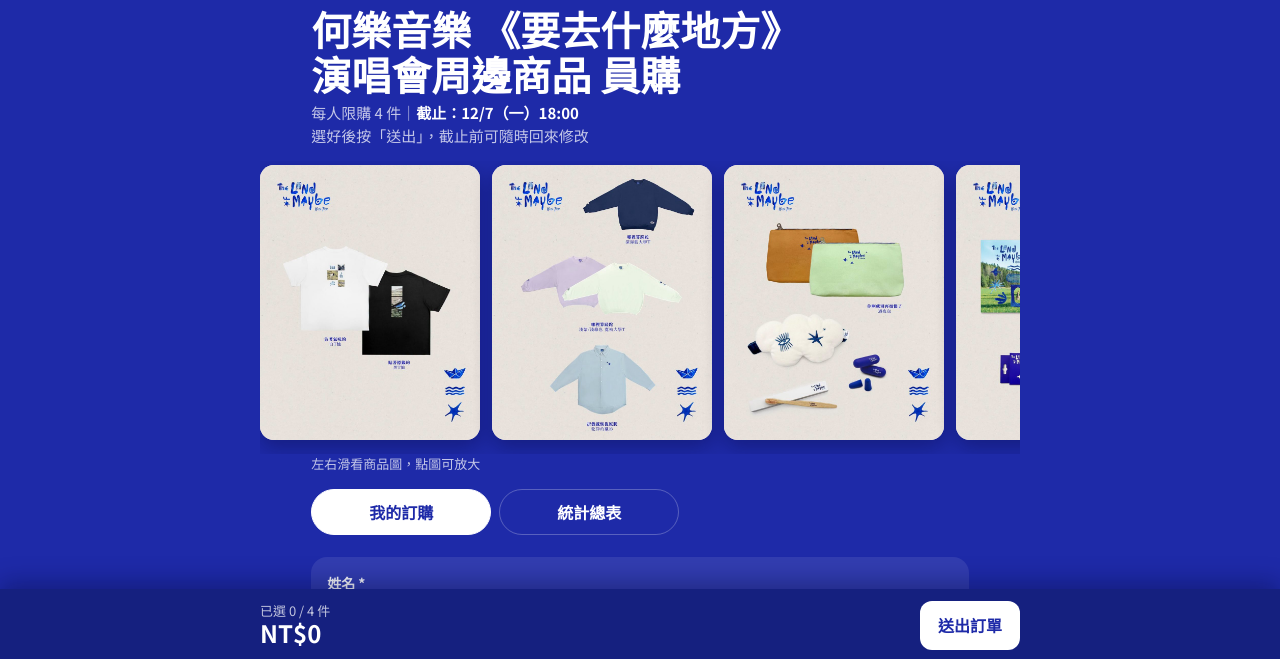
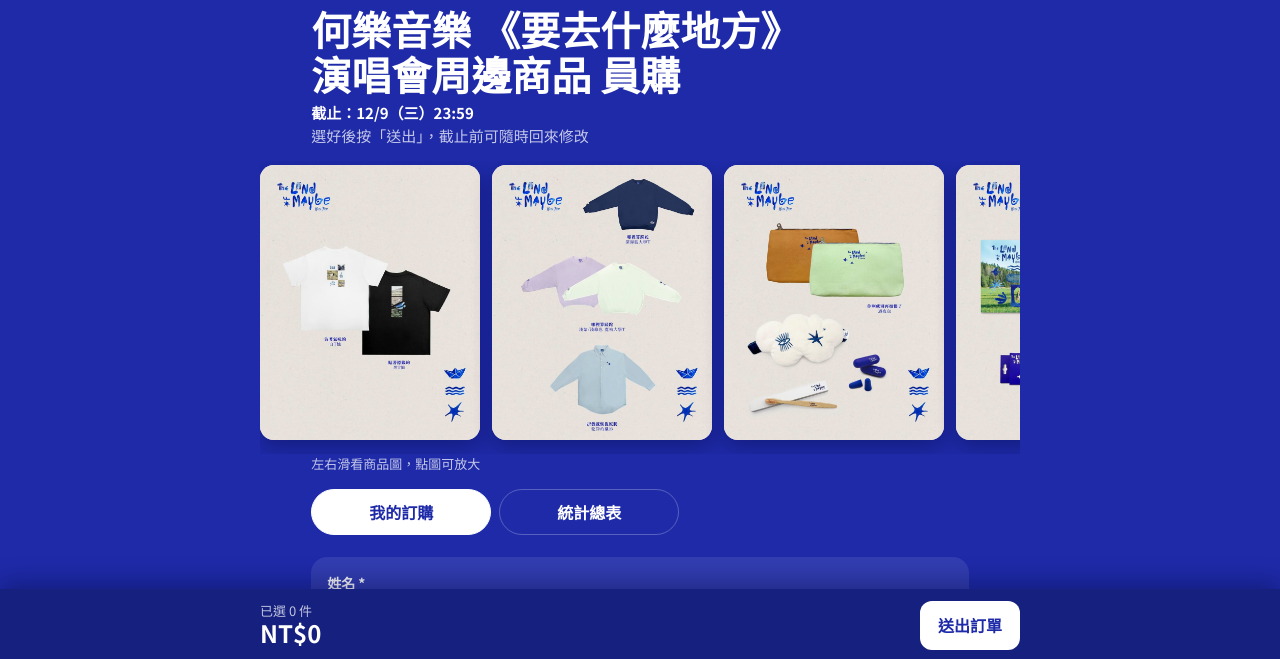
Before and after one commit to yiningningning727/yuangou, a plain HTML site: page index.html in a window 1280 px wide. Shown: the part 138-797 px from the top of the page. Drawn offline with Linux system fonts and the light colour scheme.

Commit message:
改為朋友填單：取消限購、截止改 12/9 23:59，並優化同名提示
Co-Authored-By: Claude Opus 4.8 <noreply@anthropic.com>
Claude-Session: https://claude.ai/code/session_01DGc4WFTNfdHng3dgCdtGF9

```diff
--- a/index.html
+++ b/index.html
@@ -94,7 +94,7 @@ table{font-size:13px}.stack thead{display:none}.stack tr{display:grid;padding-bl
   <div class="wrap">
     <img class="logo" src="img/logo.png" alt="The Land of Maybe — Hebe Tien" width="524" height="296">
     <h1>何樂音樂 《要去什麼地方》<br>演唱會周邊商品 員購</h1>
-    <p>每人限購 4 件｜<b id="dl">截止：12/7（一）18:00</b><br>選好後按「送出」，截止前可隨時回來修改</p>
+    <p><b id="dl">截止：12/9（三）23:59</b><br>選好後按「送出」，截止前可隨時回來修改</p>
     <svg class="deco" viewBox="0 0 92 120" fill="none" stroke="currentColor" stroke-width="4" stroke-linecap="round" stroke-linejoin="round" aria-hidden="true">
       <path d="M10 22h72l-12 16H22z" fill="currentColor" fill-opacity=".25"/><path d="M46 22V6l14 12"/>
       <path d="M8 60q9-8 19 0t19 0 19 0 19 0"/><path d="M8 74q9-8 19 0t19 0 19 0 19 0"/>
@@ -153,7 +153,7 @@ table{font-size:13px}.stack thead{display:none}.stack tr{display:grid;padding-bl
 </main>
 
 <div class="bar" id="bar"><div class="wrap">
-  <div class="t"><small id="b-sub">已選 0 / 4 件</small><b id="b-amt">NT$0</b></div>
+  <div class="t"><small id="b-sub">已選 0 件</small><b id="b-amt">NT$0</b></div>
   <button class="btn" id="save" type="button">送出訂單</button>
 </div></div>
 
@@ -203,8 +203,8 @@ const SIZE={'tee-black':TEE,'tee-white':TEE,
  'sweat-navy':{h:['尺寸','肩寬','胸寬','衣長','袖長','領圍'],r:[['S/M ①',58,59,69,56,19],['L/XL ②',61,62,73,59,20.5]]},
  'sweat-purple':WIDE,'sweat-green':WIDE};
 const sizeHTML=id=>{const t=SIZE[id];if(!t)return'';return `<details class="sz"><summary>尺寸表</summary><div class="scroll"><table><thead><tr>${t.h.map((h,i)=>`<th${i?' class="n"':''}>${h}</th>`).join('')}</tr></thead><tbody>${t.r.map(row=>`<tr>${row.map((c,i)=>`<td${i?' class="n"':''}>${c}</td>`).join('')}</tr>`).join('')}</tbody></table></div><p class="szn">平量，單位 cm，±2 cm 屬正常誤差</p></details>`};
-const MAX=4;
-const DEADLINE=new Date('2026-12-07T18:00:00+08:00').getTime();
+const MAX=99; // 每格數量上限（防打錯），總件數不限
+const DEADLINE=new Date('2026-12-09T23:59:59+08:00').getTime();
 P.forEach(p=>p.pimg='img/p/'+p.id+'.jpg');
 const closed=()=>Date.now()>DEADLINE;
 const $=id=>document.getElementById(id);
@@ -246,9 +246,9 @@ function syncForm(){
   document.querySelectorAll('output[data-q]').forEach(o=>o.textContent=draft[o.dataset.q]||0);
   document.querySelectorAll('.item').forEach(el=>{const id=el.dataset.p;el.classList.toggle('on',Object.keys(draft).some(k=>k.startsWith(id+'|')&&draft[k]>0))});
   const t=tally(draft);
-  document.querySelectorAll('button[data-d="1"]').forEach(x=>x.disabled=t.q>=MAX);
+  document.querySelectorAll('button[data-d="1"]').forEach(x=>x.disabled=(draft[x.dataset.k]||0)>=MAX);
   document.querySelectorAll('button[data-d="-1"]').forEach(x=>x.disabled=false);
-  $('b-sub').textContent=`已選 ${t.q} / ${MAX} 件`;
+  $('b-sub').textContent=`已選 ${t.q} 件`;
   $('b-amt').textContent=fmt(t.a);
   $('cancel').hidden=!mine;
   $('save').textContent=saving?'送出中…':mine?(dirty?'更新訂單':'已送出 ✓'):'送出訂單';
@@ -256,8 +256,8 @@ function syncForm(){
     document.querySelectorAll('.step button').forEach(x=>x.disabled=true);
     ['nm','pin','loadmine','clear','cancel','save'].forEach(id=>$(id).disabled=true);
     $('cancel').hidden=true;$('save').textContent='已截止';
-    $('dl').textContent='已於 12/7（一）18:00 截止';
-    say('loadmsg','員購已截止，可到「統計總表」查看結果');
+    $('dl').textContent='已於 12/9（三）23:59 截止';
+    say('loadmsg','填單已截止，可到「統計總表」查看結果');
   }
 }
 function markDirty(){dirty=true;syncForm()}
@@ -269,7 +269,7 @@ function matchName(){
   if(!name){exists=false;$('loadmine').hidden=true;syncForm();return}
   call('getMine',[name],r=>{if(seq!==lookSeq)return;exists=!!r.exists;
     $('loadmine').hidden=!exists||!!mine;
-    if(exists&&!mine)say('loadmsg','這個名字已經有訂單，輸入當時設的密碼，再按「帶出我的訂單」');
+    if(exists&&!mine)say('loadmsg','這個名字已經有訂單。是你本人就輸入當時的密碼按「帶出我的訂單」；是不同人請在名字後加部門或綽號（例如 陳美玲-企劃）再送出');
     else if(!exists&&!mine&&/^這個名字已經有訂單/.test($('loadmsg').textContent))say('loadmsg','');
     syncForm()},()=>{});
 }
@@ -286,7 +286,6 @@ document.addEventListener('click',e=>{
   const b=e.target.closest('button[data-k]');if(!b)return;
   if(closed()){syncForm();return}
   const k=b.dataset.k,d=+b.dataset.d;
-  if(d>0&&tally(draft).q>=MAX){say('loadmsg',`每人限購 ${MAX} 件，已達上限`);return}
   if(d>0)say('loadmsg','');
   const n=Math.max(0,Math.min(MAX,(draft[k]||0)+d));
   if(n)draft[k]=n;else delete draft[k];markDirty();
@@ -315,10 +314,9 @@ function save(){
   if(!name){say('loadmsg','請先填寫姓名');$('nm').focus();return}
   if(!pinOK()){say('loadmsg','請設定 4 位數密碼');$('pin').focus();return}
   if(!tally(draft).q){say('loadmsg','還沒選任何品項喔');return}
-  if(tally(draft).q>MAX){say('loadmsg',`每人限購 ${MAX} 件，請減少數量`);return}
   if(saving)return;saving=true;$('save').disabled=true;syncForm();
   const was=!!mine;
-  call('submitOrder',[name,$('pin').value,draft],r=>{saving=false;$('save').disabled=false;dirty=false;exists=true;$('loadmine').hidden=true;onMine(r);say('loadmsg',was?'已更新 ✓':'已送出 ✓，之後修改請用同一組密碼')},e=>{if(/^密碼錯誤$/.test(e&&e.message||''))e={message:'密碼錯誤：這個名字已經有人送出過訂單，請輸入當時設的密碼'};onErr(e)});
+  call('submitOrder',[name,$('pin').value,draft],r=>{saving=false;$('save').disabled=false;dirty=false;exists=true;$('loadmine').hidden=true;onMine(r);say('loadmsg',was?'已更新 ✓':'已送出 ✓，之後修改請用同一組密碼')},e=>{if(/^密碼錯誤$/.test(e&&e.message||''))e={message:'密碼錯誤。若你是這張單的本人，請輸入當時設的密碼；若是同名的不同人，請在名字後加部門或綽號（例如 陳美玲-企劃）再送出'};onErr(e)});
 }
 $('save').onclick=()=>{if(!$('pane-form').hidden)save();else show('form')};
 let cancelArm=false;
```
